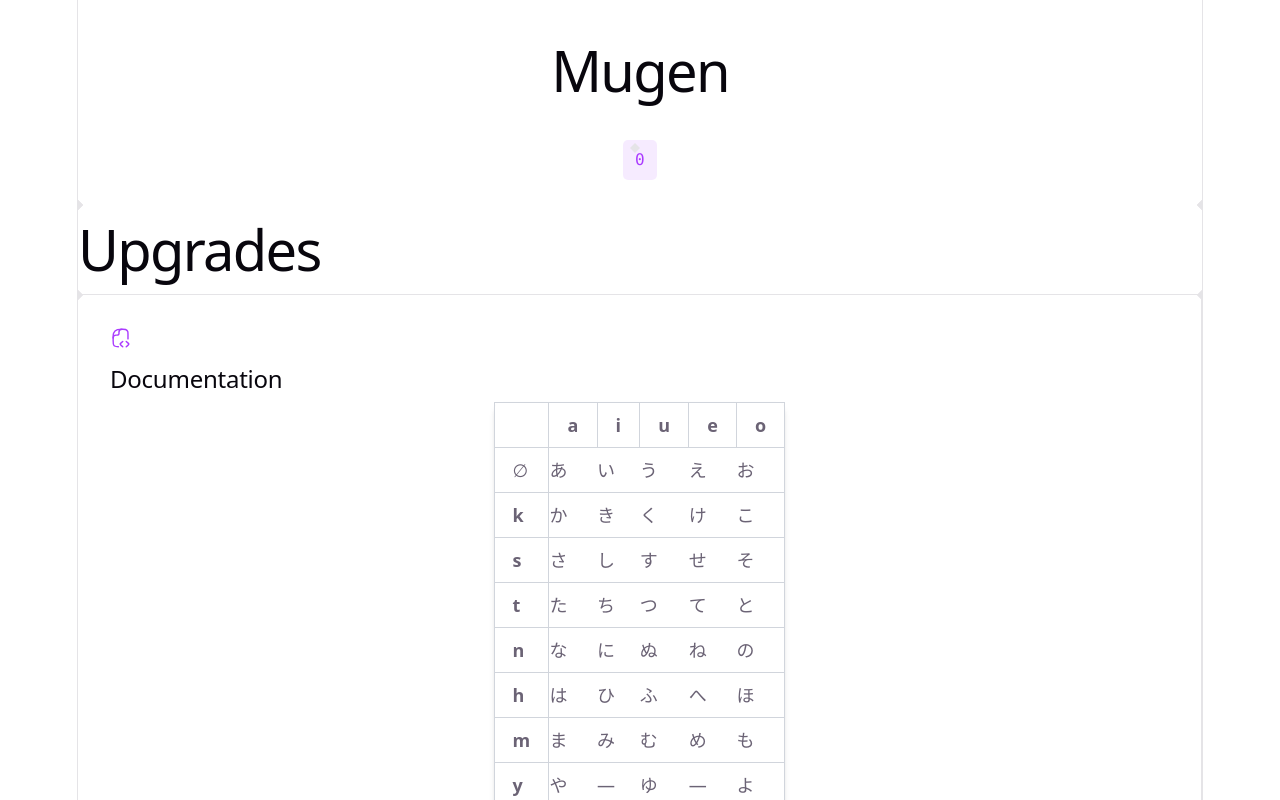
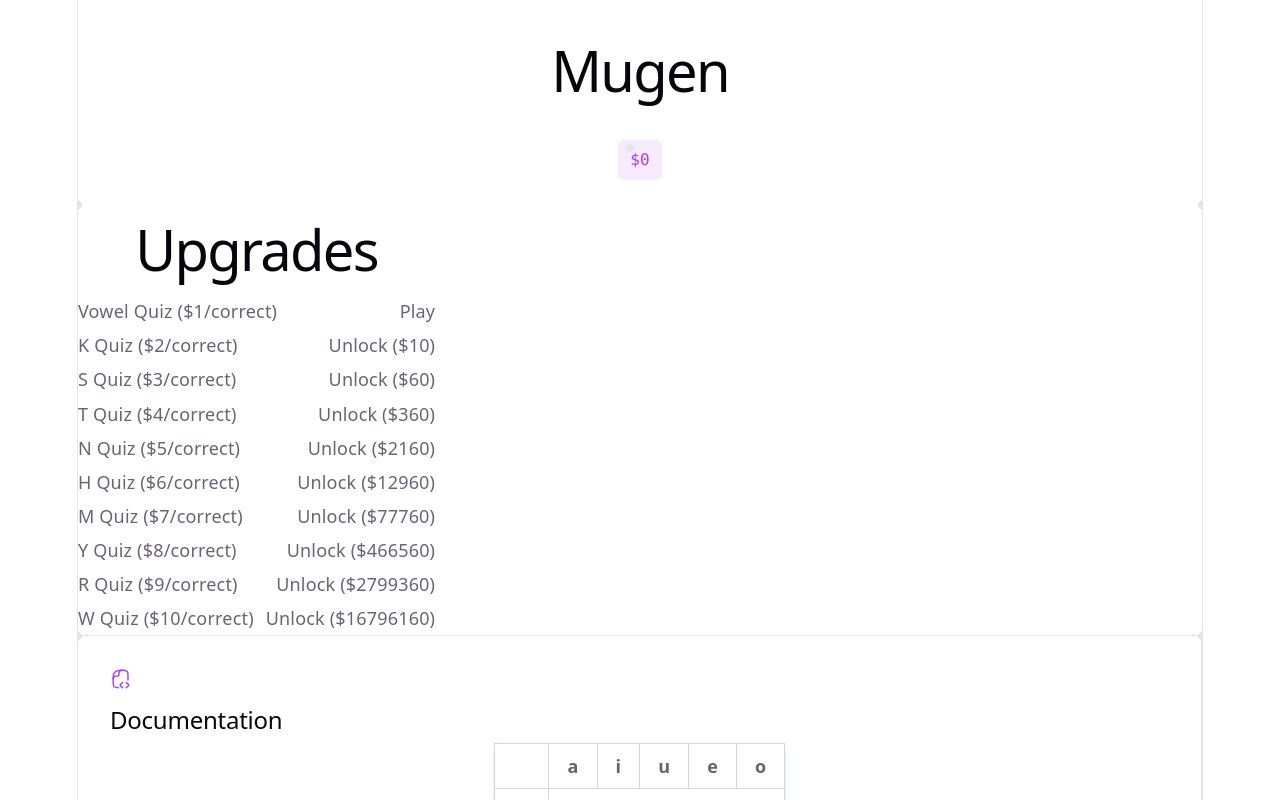
Before and after one commit to VivianVanilla/Mugen, a React (Vite) app: page / in a window 1280 px wide. Shown: the top 800 px of the page. Built offline with nearby package versions, Linux system fonts and the light colour scheme.

Commit message:
uhhh worky?

```diff
--- a/src/App.css
+++ b/src/App.css
@@ -15,6 +15,14 @@
     outline: 2px solid var(--accent);
     outline-offset: 2px;
   }
+}
+
+.quiz-row {
+  display: flex;
+  justify-content: space-between;
+  align-items: center;
+  gap: 12px;
+  padding: 4px 0;
 }
 
 .hero {
--- a/src/App.jsx
+++ b/src/App.jsx
@@ -1,23 +1,55 @@
 import { useState, useEffect } from 'react'
 import HiraganaTable from './components/HiraganaTable'
 import QuizModal from './components/QuizModal'
-import { generateQuiz } from './data/hiragana'
+import { QUIZZES, generateEntry } from './data/hiragana'
 import './App.css'
 
+function App() {
+  const [count, setCount] = useState(Number(localStorage.getItem('count'))) // Player's $ currency.
 
+  // Which quiz ids the player has unlocked; loaded from localStorage, starting with just the free vowel quiz.
+  const [unlockedIds, setUnlockedIds] = useState(() => {
+    const saved = localStorage.getItem('unlockedIds') // Look for a previously-saved unlock list.
+    return saved ? JSON.parse(saved) : [QUIZZES[0].id] // Fall back to just the starter quiz.
+  })
 
-function App() {
-  const [count, setCount] = useState(Number(localStorage.getItem('count')))
-  const [quizEntry, setQuizEntry] = useState(generateQuiz());
-  const [isOpen, setIsOpen] = useState(false);
+  const [activeQuizId, setActiveQuizId] = useState(null) // id of the quiz currently open in the modal.
+  const [quizEntry, setQuizEntry] = useState(null) // Current question ({char, answer}) for that quiz.
+  const [isOpen, setIsOpen] = useState(false) // Whether the quiz modal is showing.
 
   useEffect(() => {
-    localStorage.setItem('count', count);
-  }, [count]);
+    localStorage.setItem('count', count) // Save currency any time it changes.
+  }, [count])
+
+  useEffect(() => {
+    localStorage.setItem('unlockedIds', JSON.stringify(unlockedIds)) // Save unlocks any time they change.
+  }, [unlockedIds])
 
   {/* Start Quiz, Sleects the CHAR and the answer from hiaranagana.js (Moved there from here, incase of wanting to expand list.) */}
 
+  // Opens a given quiz id in the modal and loads its first question.
+  const openQuiz = (id) => {
+    const quiz = QUIZZES.find((q) => q.id === id) // Look up the full quiz object by id.
+    setActiveQuizId(id) // Remember which quiz is active.
+    setQuizEntry(generateEntry(quiz)) // Pick its first question.
+    setIsOpen(true) // Show the modal.
+  }
 
+  // Spends $ to unlock a quiz, if the player can afford its cost.
+  const unlockQuiz = (quiz) => {
+    if (count < quiz.cost) return // Not enough $ yet - do nothing.
+    setCount((c) => c - quiz.cost) // Pay the unlock cost.
+    setUnlockedIds((ids) => [...ids, quiz.id]) // Add this quiz to the unlocked list.
+  }
+
+  // Called by QuizModal when the player answers a question correctly.
+  const handleCorrect = () => {
+    const quiz = QUIZZES.find((q) => q.id === activeQuizId) // The quiz just answered.
+    setCount((c) => c + quiz.reward) // Pay out that quiz's flat reward.
+    setQuizEntry(generateEntry(quiz)) // Load the next question for the quiz that's still open.
+  }
+
+  const activeQuiz = QUIZZES.find((q) => q.id === activeQuizId) // Full object for the open quiz (or undefined).
 
   return (
     <>
@@ -28,17 +60,11 @@ function App() {
           <h1>Mugen</h1>
         </div>
 
-        {/* Quiz + Counter Button */}
-
-        <button
-          type="button"
-          className="counter"
-          onClick={() => setIsOpen(true)}
-        >
+        {/* Currency display - no longer a button, since opening a quiz now happens from the quiz list below. */}
+        <div className="counter">
            <div className="ticks"></div>
-            {count}
-        </button>
-
+            ${count}
+        </div>
 
       </section>
 
@@ -46,10 +72,10 @@ function App() {
  <div className="ticks"></div>
       <QuizModal
         isOpen={isOpen}
-        onCorrect={() => setCount((c) => c + 1)}
+        onCorrect={handleCorrect}
         onClose={() => setIsOpen(false)}
+        quiz={activeQuiz}
         quizEntry={quizEntry}
-        setQuizEntry={setQuizEntry}
       />
 
       <div className="ticks"></div>
@@ -58,6 +84,24 @@ function App() {
       <div id="playArea" className="flex justify-between">
         <div id="upgrades">
           <h1>Upgrades</h1>
+          {/* One row per quiz: unlocked ones can be played, locked ones show their cost. */}
+          {QUIZZES.map((quiz) => {
+            const unlocked = unlockedIds.includes(quiz.id) // Has the player already bought this quiz?
+            return (
+              <div key={quiz.id} className="quiz-row">
+                <span>{quiz.name} (${quiz.reward}/correct)</span>
+                {unlocked ? (
+                  <button type="button" onClick={() => openQuiz(quiz.id)}>
+                    Play
+                  </button>
+                ) : (
+                  <button type="button" disabled={count < quiz.cost} onClick={() => unlockQuiz(quiz)}>
+                    Unlock (${quiz.cost})
+                  </button>
+                )}
+              </div>
+            )
+          })}
         </div>
       </div>
 
--- a/src/components/QuizModal.jsx
+++ b/src/components/QuizModal.jsx
@@ -1,12 +1,13 @@
 import { useState, useEffect } from 'react';
-import { generateQuiz } from '../data/hiragana'
 import Modal from 'react-modal';
 import './../App.css'
 
-
-export default function QuizModal({ isOpen, onCorrect, onClose, quizEntry, setQuizEntry }) {
-  const [answer, setAnswer] = useState('');
-  const [feedback, setFeedback] = useState('');
+// quiz: the active quiz object ({id, name, reward, entries}), used here just for its name.
+// quizEntry: the current question ({char, answer}) - App.jsx owns and generates this now.
+// onCorrect(): called when the player answers right.
+export default function QuizModal({ isOpen, quiz, quizEntry, onCorrect, onClose }) {
+  const [answer, setAnswer] = useState(''); // What the player has typed so far.
+  const [feedback, setFeedback] = useState(''); // Error message shown after a wrong guess.
 
   useEffect(() => {
     if (isOpen) {
@@ -15,21 +16,13 @@ export default function QuizModal({ isOpen, onCorrect, onClose, quizEntry, setQu
     }
   }, [isOpen, quizEntry]);
 
-  if (!isOpen) return null; // If entry is null, don't render the modal. (Prevents a crash)
+  if (!isOpen || !quizEntry) return null; // Nothing to render if closed or no question is loaded yet.
 
   const handleSubmit = (e) => {
-    let question = document.getElementById('question');
-
     e.preventDefault(); //prevents the form from submitting.
 
-    console.log(answer, quizEntry.answer);
-
     if (answer.trim().toLowerCase() === quizEntry.answer) {
-      onCorrect();
-      // onClose();
-
-      setQuizEntry(generateQuiz());
-      question.innerText = quizEntry.char;
+      onCorrect(); // Right answer.
     } else {
       setFeedback('ermmm NO NO NO NO STAY IN CHARACYER'); // Make sure the PLayer knows they are failing.
     }
@@ -44,7 +37,7 @@ export default function QuizModal({ isOpen, onCorrect, onClose, quizEntry, setQu
       className="bg-green-100 rounded-xl shadow-2xl w-1/2 p-6 mx-4 relative outline-none"
       overlayClassName="fixed inset-0 bg-black/60 flex items-center justify-center z-50"
     >
-      <span className="text-2xl font-bold text-gray-900 mb-2">ANSWER or DIE</span>
+      <span className="text-2xl font-bold text-gray-900 mb-2">{quiz?.name ?? 'Quiz'}</span>
       <p id="question" className="text-6xl text-center text-gray-900 my-4">{quizEntry.char}</p>
       <form onSubmit={handleSubmit}>
 
--- a/src/data/hiragana.js
+++ b/src/data/hiragana.js
@@ -1,8 +1,32 @@
-export const VOWELS = ['a', 'i', 'u', 'e', 'o']
+// One row = one quiz. `reward` is $ earned per correct answer.
+// `chars`/`sounds` line up by index; `null` marks hiragana that don't exist (e.g. yi, wu).
+const ROWS = [
+  { id: 'vowel', name: 'Vowel Quiz', reward: 1, chars: ['あ', 'い', 'う', 'え', 'お'], sounds: ['a', 'i', 'u', 'e', 'o'] },
+  { id: 'k', name: 'K Quiz', reward: 2, chars: ['か', 'き', 'く', 'け', 'こ'], sounds: ['ka', 'ki', 'ku', 'ke', 'ko'] },
+  { id: 's', name: 'S Quiz', reward: 3, chars: ['さ', 'し', 'す', 'せ', 'そ'], sounds: ['sa', 'shi', 'su', 'se', 'so'] },
+  { id: 't', name: 'T Quiz', reward: 4, chars: ['た', 'ち', 'つ', 'て', 'と'], sounds: ['ta', 'chi', 'tsu', 'te', 'to'] },
+  { id: 'n', name: 'N Quiz', reward: 5, chars: ['な', 'に', 'ぬ', 'ね', 'の'], sounds: ['na', 'ni', 'nu', 'ne', 'no'] },
+  { id: 'h', name: 'H Quiz', reward: 6, chars: ['は', 'ひ', 'ふ', 'へ', 'ほ'], sounds: ['ha', 'hi', 'fu', 'he', 'ho'] },
+  { id: 'm', name: 'M Quiz', reward: 7, chars: ['ま', 'み', 'む', 'め', 'も'], sounds: ['ma', 'mi', 'mu', 'me', 'mo'] },
+  { id: 'y', name: 'Y Quiz', reward: 8, chars: ['や', null, 'ゆ', null, 'よ'], sounds: ['ya', null, 'yu', null, 'yo'] },
+  { id: 'r', name: 'R Quiz', reward: 9, chars: ['ら', 'り', 'る', 'れ', 'ろ'], sounds: ['ra', 'ri', 'ru', 're', 'ro'] },
+  { id: 'w', name: 'W Quiz', reward: 10, chars: ['わ', 'ゐ', null, 'ゑ', 'を'], sounds: ['wa', 'wi', null, 'we', 'wo'] },
+]
 
-export const CHARS = ['あ', 'い', 'う', 'え', 'お']
+// First unlock (K Quiz) costs this much; every quiz after that costs 6x the previous one.
+const BASE_COST = 10
 
-export const generateQuiz = () => {
-  const i = Math.floor(Math.random() * CHARS.length)
-  return { char: CHARS[i], answer: VOWELS[i] }
+// Build the real quiz list from ROWS: adds `cost` and turns chars/sounds into {char, answer} pairs.
+export const QUIZZES = ROWS.map((row, i) => ({
+  ...row, // Copy id, name, reward, chars, sounds through unchanged.
+  cost: i === 0 ? 0 : BASE_COST * 6 ** (i - 1), // Vowel quiz is free/starter; each next quiz is 6x the last (10, 60, 360, ...).
+  entries: row.chars
+    .map((char, j) => ({ char, answer: row.sounds[j] })) // Pair each character with its answer.
+    .filter((entry) => entry.char !== null), // Drop the empty slots
+}))
+
+// Returns a random {char, answer} question from the given quiz.
+export const generateEntry = (quiz) => {
+  const i = Math.floor(Math.random() * quiz.entries.length) // Random index into that quiz's questions.
+  return quiz.entries[i]
 }
```
